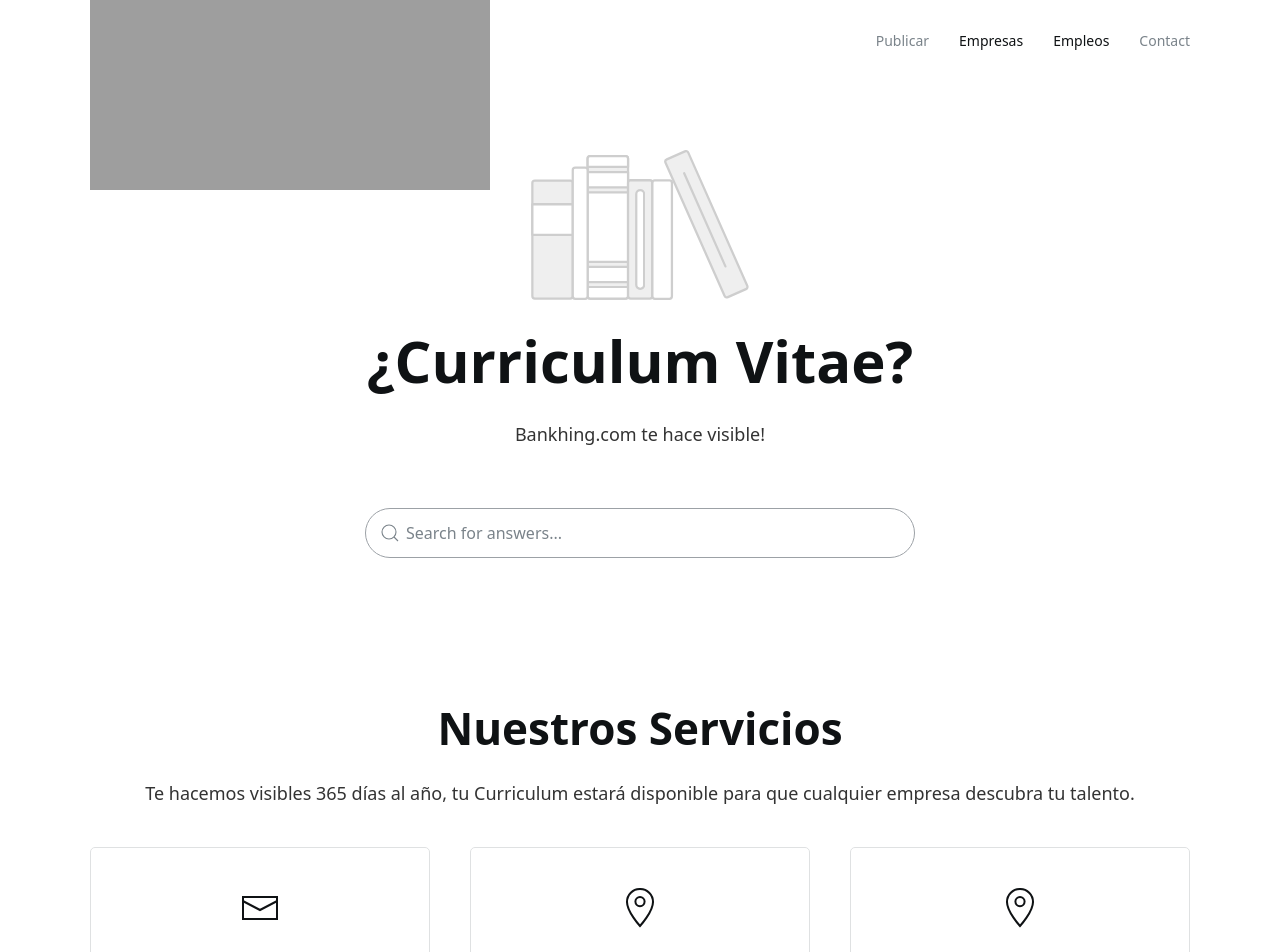
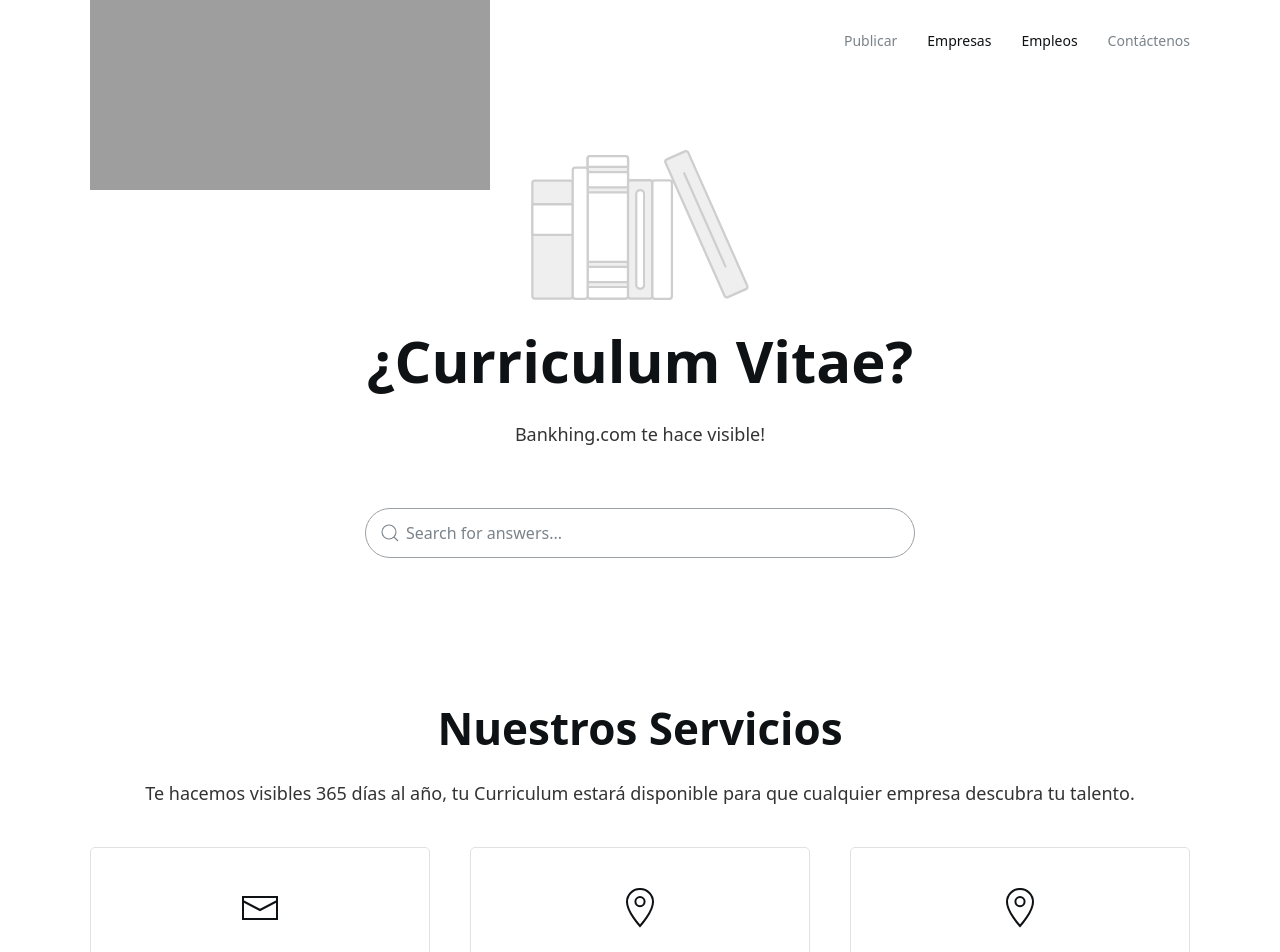
Before and after one commit to jelmii/jelmii.github.io, a Jekyll site: the page built from index.md, in a window 1280 px wide. Shown: the top 952 px of the page. Built offline with Jekyll 4.4.1, drawn with Linux system fonts in a browser that asks for light colours.

Commit message:
Update navigation_header.yml

```diff
--- a/_data/navigation_header.yml
+++ b/_data/navigation_header.yml
@@ -8,5 +8,5 @@
 - title: Empleos
   url: /
 
-- title: Contact
+- title: Contáctenos
   url: /contact/
```
